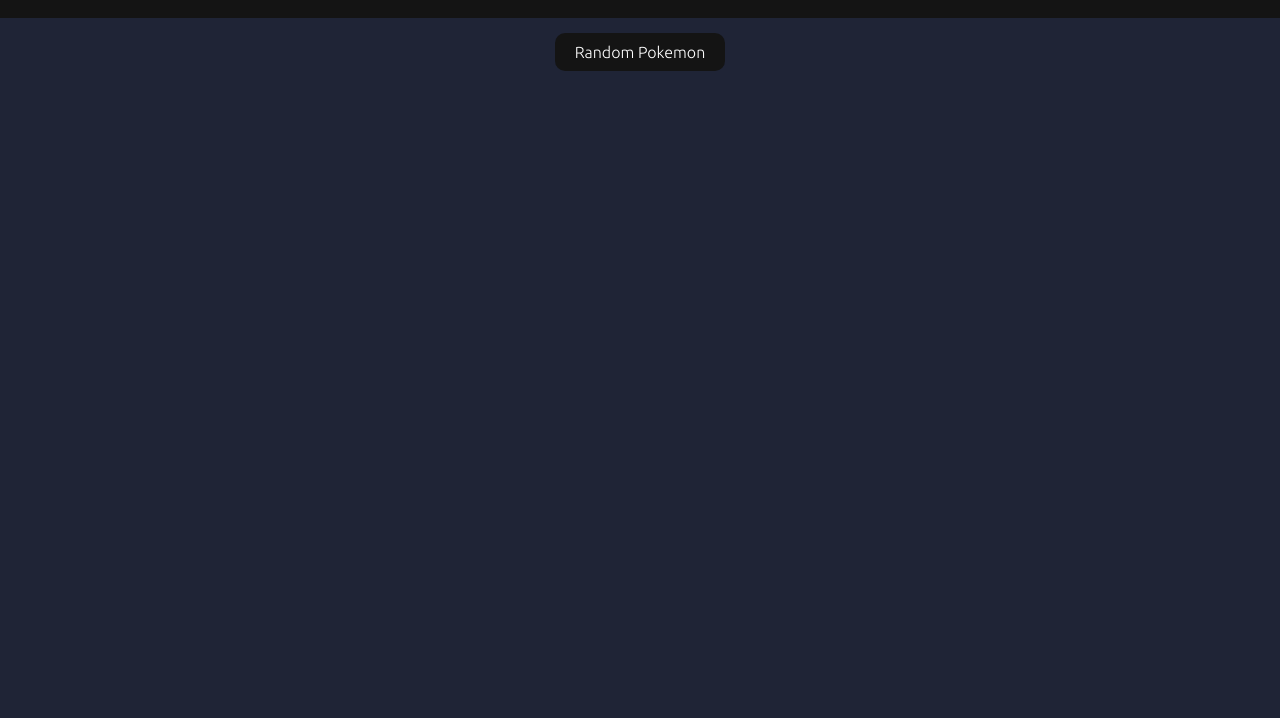
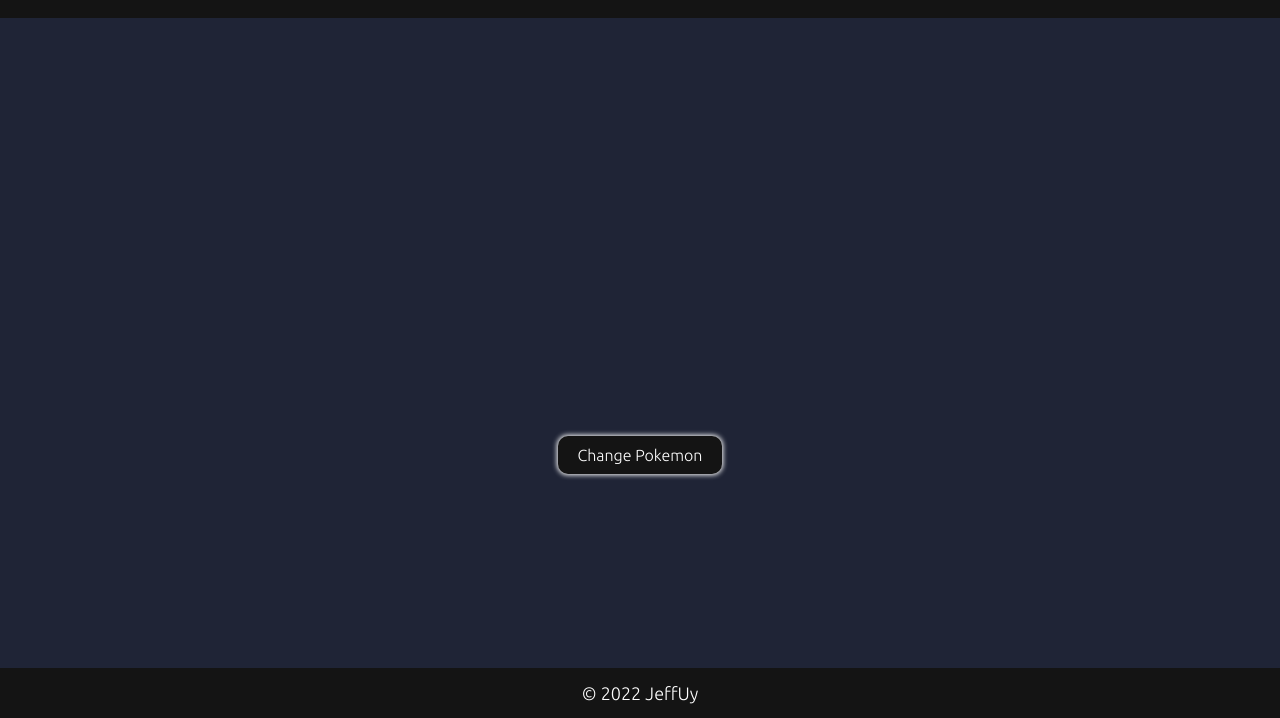
Before and after one commit to Jeffuy/pokedex, a plain HTML site: page index.html in a window 1280 px wide. Shown: the part 82-800 px from the top of the page. Drawn offline with Linux system fonts and the light colour scheme; no server answers.

Commit message:
:lipstick: styles improved

```diff
--- a/index.html
+++ b/index.html
@@ -18,7 +18,11 @@
 	</div>
 
 	<div id="container" class="card-container"></div>
-	<button id="pokeButton" class="pokeButton">Random Pokemon</button>
+	<button id="pokeButton" class="pokeButton">Change Pokemon</button>
+
+	<footer class="footer">
+		<p> &copy; 2022 <a href="https://github.com/Jeffuy" target="_blank">JeffUy </a></p>
+	</footer>
 
 	<script src="./src/script/index.js"></script>
 </body>
--- a/src/css/styles.css
+++ b/src/css/styles.css
@@ -2,15 +2,19 @@
     margin: 0;
     padding: 0;
     box-sizing: border-box;
-	font-family: 'Ubuntu', sans-serif;
+    font-family: "Ubuntu", sans-serif;
 }
 
 body {
     background-color: #1f2436;
     height: 100vh;
+	display: flex;
+	flex-direction: column;
+	justify-content: space-between;
 }
 
 .titleContainer {
+
     width: 100%;
     height: 100px;
     background-color: rgb(20, 20, 20);
@@ -33,7 +37,7 @@ body {
 }
 
 .card {
-	background-color: #746479 ;
+    background-color: #2a2a2a;
     height: 400px;
     width: 20%;
     margin: 0 auto;
@@ -44,13 +48,13 @@ body {
     justify-content: space-between;
     align-items: center;
     border-radius: 10px;
-	box-shadow: 0px 0px 5px 1px rgb(253, 253, 253)
+    box-shadow: 0px 0px 5px 1px rgb(253, 253, 253);
 }
 
 .card-title {
     font-size: 30px;
     text-align: center;
-	color: white;
+    color: rgb(20, 20, 20);
     margin-top: 10px;
     background-color: rgb(20, 20, 20);
     width: 100%;
@@ -59,6 +63,10 @@ body {
     border-top-right-radius: 10px;
     border-top-left-radius: 10px;
     padding-top: 2px;
+    text-shadow: -0px -0px 0 rgb(253, 253, 253), 0px -0px 0 rgb(253, 253, 253),
+        -0px 0px 0 rgb(253, 253, 253), 0px 0px 0 rgb(253, 253, 253),
+        -1px 0 0 rgb(253, 253, 253), 1px 0 0 rgb(253, 253, 253),
+        0 -1px 0 rgb(253, 253, 253), 0 1px 0 rgb(253, 253, 253);
 }
 
 .card-img {
@@ -80,7 +88,7 @@ body {
     padding-inline: 20px;
     padding-block: 5px;
     margin-bottom: 10px;
-
+    box-shadow: 0px 0px 5px 1px rgb(253, 253, 253);
 }
 
 .pokeButton {
@@ -94,9 +102,29 @@ body {
     font-size: 16px;
     cursor: pointer;
     border-radius: 10px;
-	margin-top: 15px;
+    margin-top: 30px;
     margin-left: auto;
     margin-right: auto;
+	box-shadow: 0px 0px 5px 1px rgb(253, 253, 253);
+}
+
+.footer {
+	width: 100%;
+    height: 50px;
+    background-color: rgb(20, 20, 20);
+    display: flex;
+    justify-content: center;
+    align-items: center;
+}
+
+.footer p {
+    font-size: 18px;
+    color: white;
+}
+
+.footer a {
+	color: white;
+	text-decoration: none;
 }
 
 @media screen and (max-width: 600px) {
--- a/src/script/index.js
+++ b/src/script/index.js
@@ -37,7 +37,7 @@ function pokeShow(pokeName, pokeImg, pokeType) {
 	typeTag.className = "card-typeTag";
     let type = document.createElement("p");
     type.innerText = pokeType.toUpperCase();
-	card.appendChild(typeTag);
+	//card.appendChild(typeTag);
     card.appendChild(type);
 	type.className = "card-type";
 
```
Lines whose indentation alone changed are shown as unchanged.
